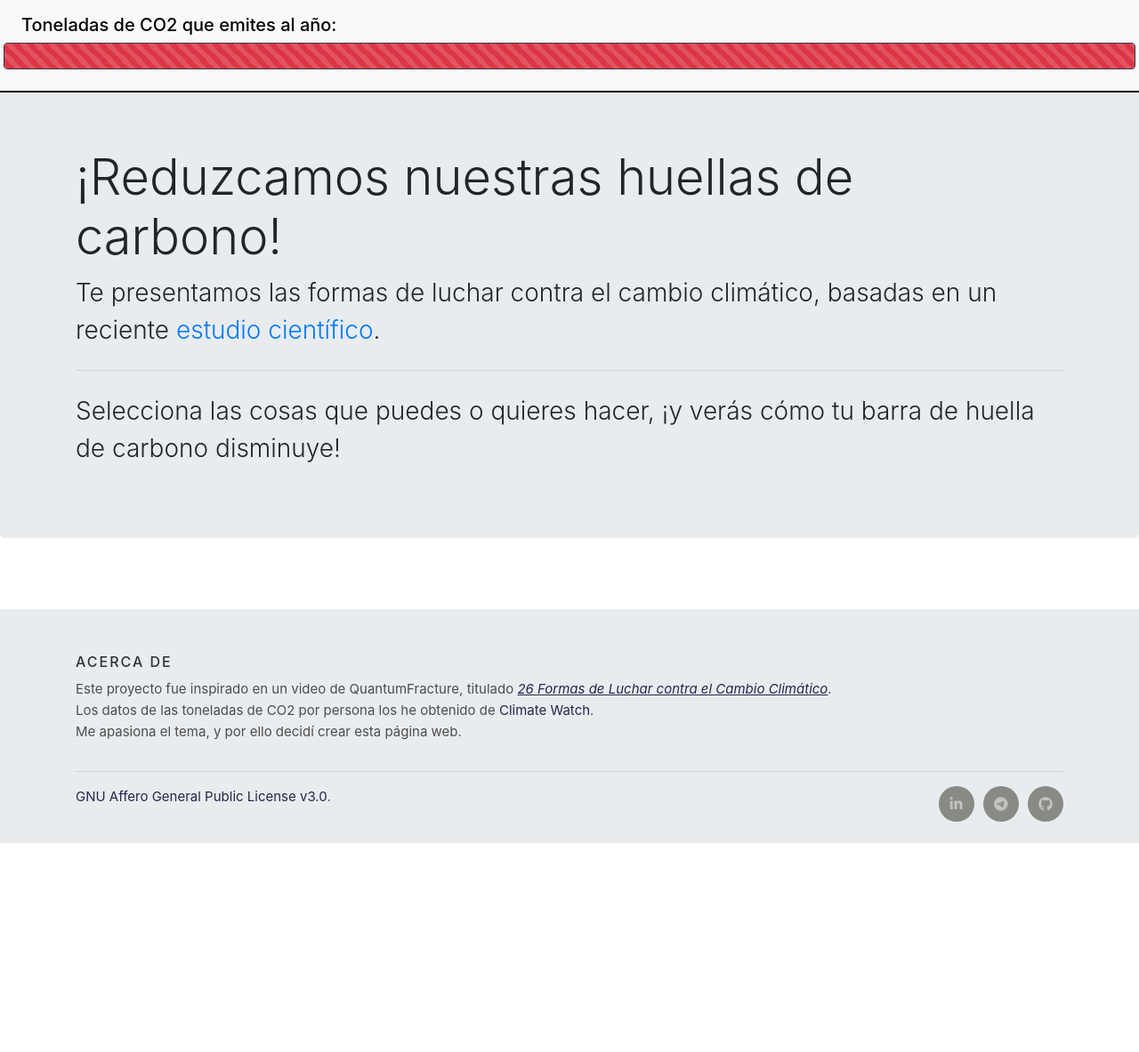
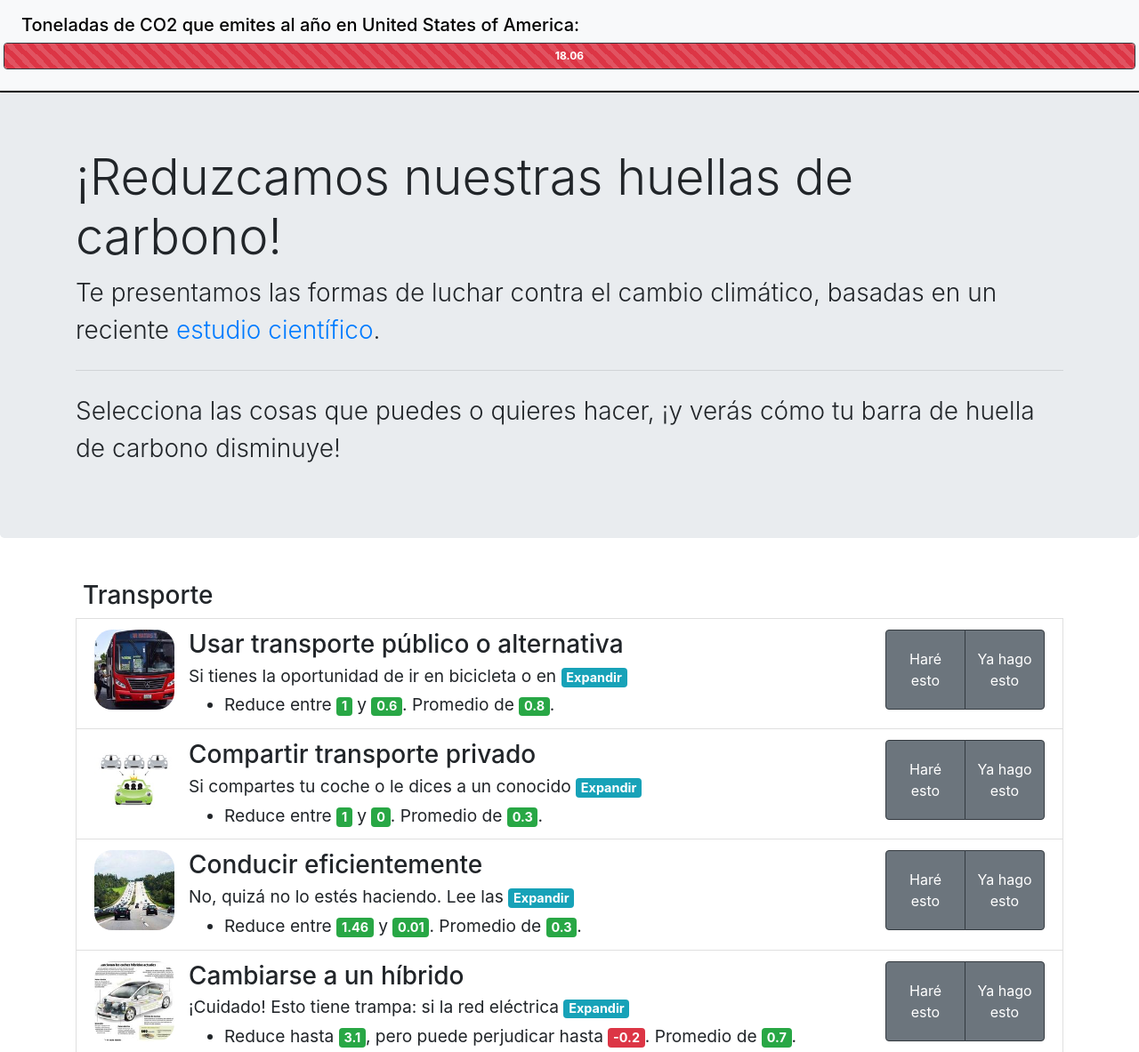
Before and after one commit to Huella-de-carbono/Huella-de-carbono.github.io, a plain HTML site: page index.html in a window 1280 px wide. Shown: the top 1183 px of the page at 89% size. Before the commit the page ends 948 px from the top, so only its background shows below. Drawn offline with Linux system fonts and the light colour scheme; no server answers.

Commit message:
Fix: updated ipinfo token and added a catch if the query fails again

```diff
--- a/js/main.js
+++ b/js/main.js
@@ -1,20 +1,23 @@
-let ghgPerCapita = 6.27; // Esto es un dato para México únicamente. Cada país tiene un valor diferente, lo cual implementaré en el futuro
+let ghgPerCapita = 6.27;
 let huellaFaltante = ghgPerCapita;
 let huellaReducida = 0;
 let huellaEnDuda = 0;
 let huellaPromedio = 0;
 
-$.get(
-  "https://ipinfo.io?token=b6b18971a12194",
-  function (response) {
-    console.log();
-    ghgPerCapita = gpg_percapita_list[response.country].emissions || 6.27; // Esta es la media mundial
-    huellaFaltante = ghgPerCapita;
-    document.getElementById("navbar-title").innerHTML = `Toneladas de CO2 que emites al año en ${gpg_percapita_list[response.country].name}:`;
-    loadAll();
-  },
-  "jsonp"
-);
+function setVariables(country = "US") {
+  ghgPerCapita = gpg_percapita_list[country].emissions || 6.27; // Esta es la media mundial
+  huellaFaltante = ghgPerCapita;
+  document.getElementById(
+    "navbar-title"
+  ).innerHTML = `Toneladas de CO2 que emites al año en ${gpg_percapita_list[country].name}:`;
+  loadAll();
+}
+
+// same as above but using fetch
+fetch("https://ipinfo.io?token=4baed24b2d88dc")
+  .then((response) => response.json())
+  .then((data) => setVariables(data.country || "US"))
+  .catch(() => setVariables("US"));
 
 $('[data-toggle="tooltip"]').tooltip();
 
@@ -26,8 +29,9 @@ function loadAll() {
       temp = temp + getCard(card, card.id);
     });
   });
+  console.log(temp);
   document.getElementById("aquiVanCards").innerHTML = temp;
-  barraRoja.innerHTML = ghgPerCapita;
+  barrasRoja.innerHTML = ghgPerCapita;
 }
 
 // Esto igual el espacio del navbar flotante con el espacio de arriba
@@ -58,10 +62,12 @@ function getCard(card, index) {
       <ul class="mb-0">
         <li style="font-size: 1.2rem;">
           Reduce ${card.min >= 0 ? "entre " : "hasta "}
-          <span class="badge badge-success">${card.max}</span>${card.min >= 0 ? " y " : ", pero puede perjudicar hasta "}
-          <span class="badge badge-${card.min >= 0 ? "success" : "danger"}">${card.min}</span>. Promedio de <span class="badge badge-success">${
-      card.med
-    }</span>.
+          <span class="badge badge-success">${card.max}</span>${
+      card.min >= 0 ? " y " : ", pero puede perjudicar hasta "
+    }
+          <span class="badge badge-${card.min >= 0 ? "success" : "danger"}">${
+      card.min
+    }</span>. Promedio de <span class="badge badge-success">${card.med}</span>.
         </li>
       </ul>
     </div>`;
@@ -108,9 +114,9 @@ function getCard(card, index) {
             class="btn btn-secondary btn-outline-dark"
             style="height: 90px; width: 90px; color: white;"
             id="${index}-0"
-            onclick="loHareYaLoHago('${index}-0', ${card.min == null ? card.med : card.min}, ${card.max == null ? 0 : card.max}, ${
-    card.med
-  }, ${JSON.stringify(card.desabilita)})"
+            onclick="loHareYaLoHago('${index}-0', ${card.min == null ? card.med : card.min}, ${
+    card.max == null ? 0 : card.max
+  }, ${card.med}, ${JSON.stringify(card.desabilita)})"
           >
             Haré esto
           </button>
@@ -119,9 +125,9 @@ function getCard(card, index) {
             class="btn btn-secondary btn-outline-dark"
             style="height: 90px; width: 90px; color: white;"
             id="${index}-1"
-            onclick="loHareYaLoHago('${index}-1', ${card.min == null ? card.med : card.min}, ${card.max == null ? 0 : card.max}, ${
-    card.med
-  },${JSON.stringify(card.desabilita)})"
+            onclick="loHareYaLoHago('${index}-1', ${card.min == null ? card.med : card.min}, ${
+    card.max == null ? 0 : card.max
+  }, ${card.med},${JSON.stringify(card.desabilita)})"
           >
             Ya hago esto
           </button>
```
Also changed, not shown: index.html (+19 -7 lines).
